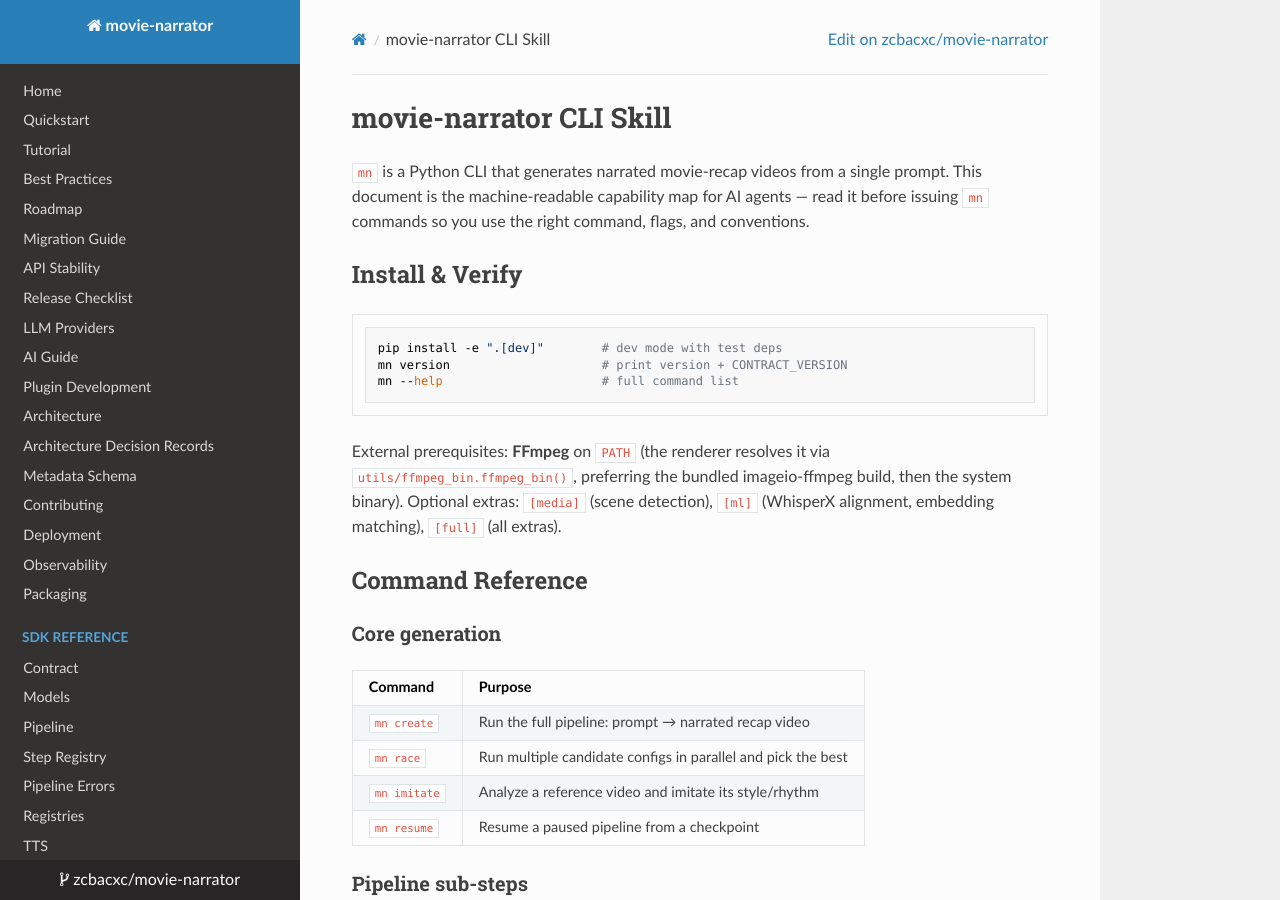
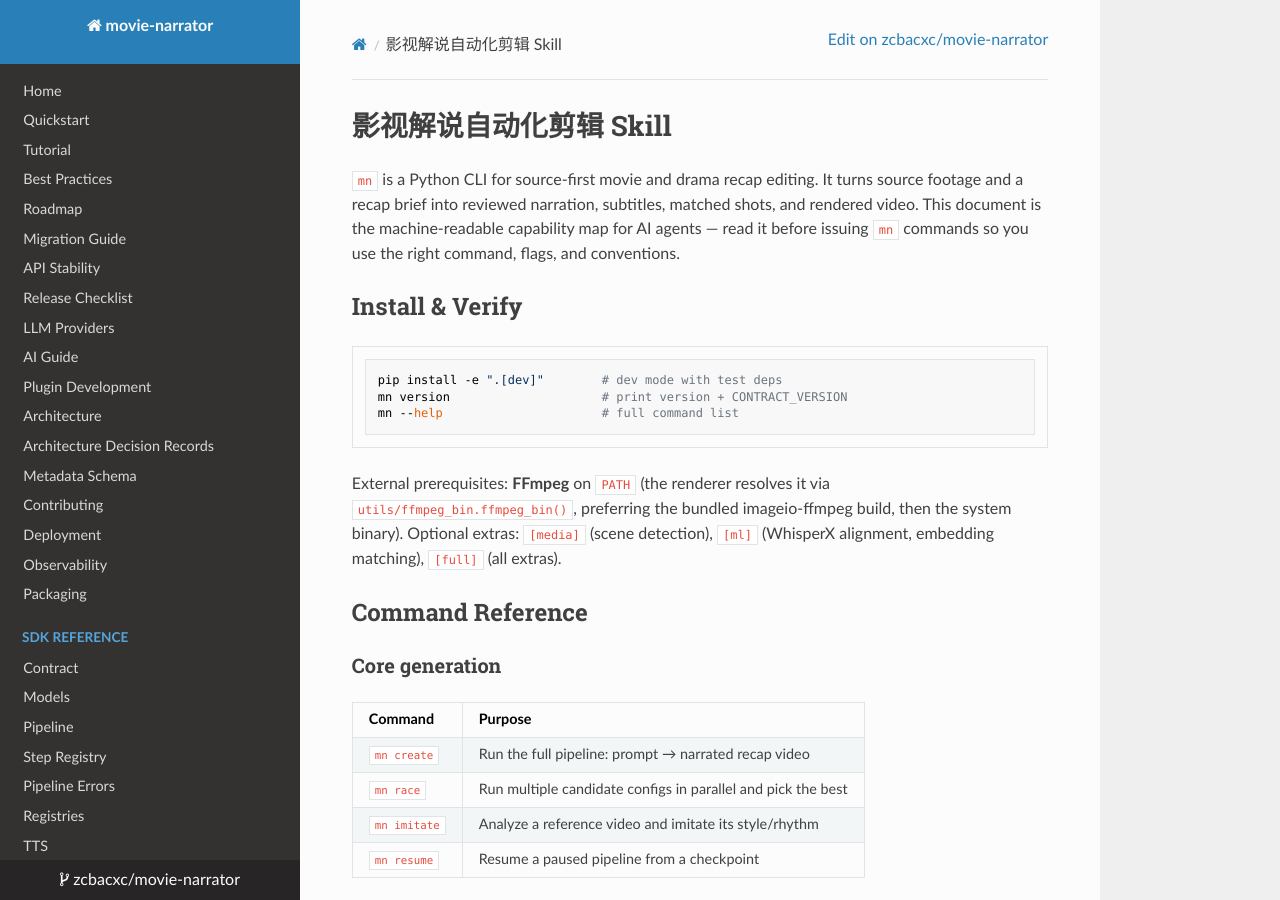
Before and after one commit to shiyongshu8-web/movie-narrator, an MkDocs documentation site: the page built from docs/skill/SKILL.md, in a window 1280 px wide and 900 px high. Built offline with MkDocs 1.6.1, drawn with Linux system fonts in a browser that asks for light colours; nearby versions of some CDN libraries; a script that is not in the unit is left out.

Commit message:
Revise movie-narrator skill documentation
Clarify the Skill as a source-first movie and short-drama recap editing workflow with human review gates.

```diff
--- a/docs/skill/SKILL.md
+++ b/docs/skill/SKILL.md
@@ -1,21 +1,23 @@
 ---
 name: movie-narrator
 description: |
-  Turn a single text prompt into a narrated movie-recap video. The `mn` CLI
-  orchestrates a 16-step pipeline (resolve → assets → research → script →
-  TTS → align → scenes → match → BGM → translate → subtitle → QA → render →
-  validate → export). This skill lets AI agents (Claude Code, Codex, Cursor,
+  Run an AI-assisted movie and drama recap editing workflow from a brief and
+  source footage. The `mn` CLI orchestrates source analysis, research,
+  script review, TTS, subtitles, shot matching, timeline alignment, QA,
+  FFmpeg rendering, and export, with explicit human gates for review and
+  publication. This skill lets AI agents (Claude Code, Codex, Cursor,
   Copilot, etc.) drive the CLI directly and know exactly which commands exist,
   what they do, and how to chain them.
 version: 1.0.0
 ---
 
-# movie-narrator CLI Skill
+# 影视解说自动化剪辑 Skill
 
-`mn` is a Python CLI that generates narrated movie-recap videos from a single
-prompt. This document is the machine-readable capability map for AI agents —
-read it before issuing `mn` commands so you use the right command, flags, and
-conventions.
+`mn` is a Python CLI for source-first movie and drama recap editing. It turns
+source footage and a recap brief into reviewed narration, subtitles, matched
+shots, and rendered video. This document is the machine-readable capability
+map for AI agents — read it before issuing `mn` commands so you use the right
+command, flags, and conventions.
 
 ## Install & Verify
 
```
